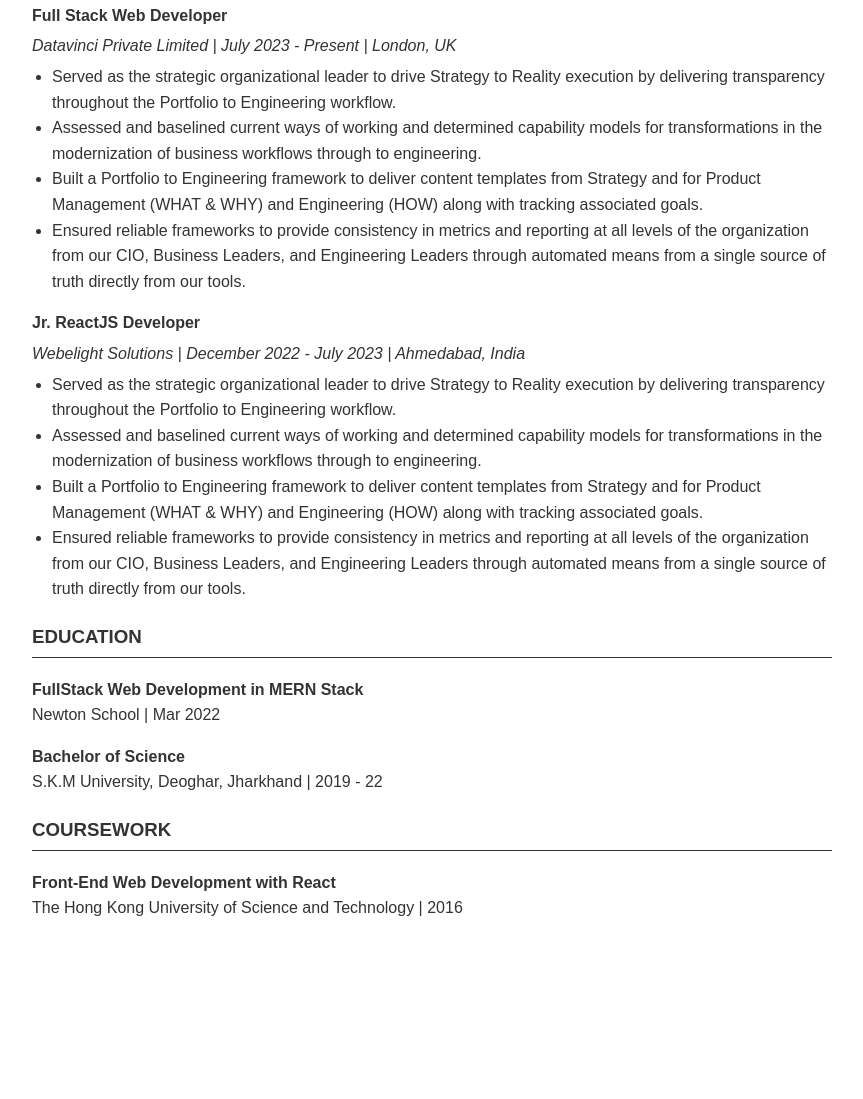
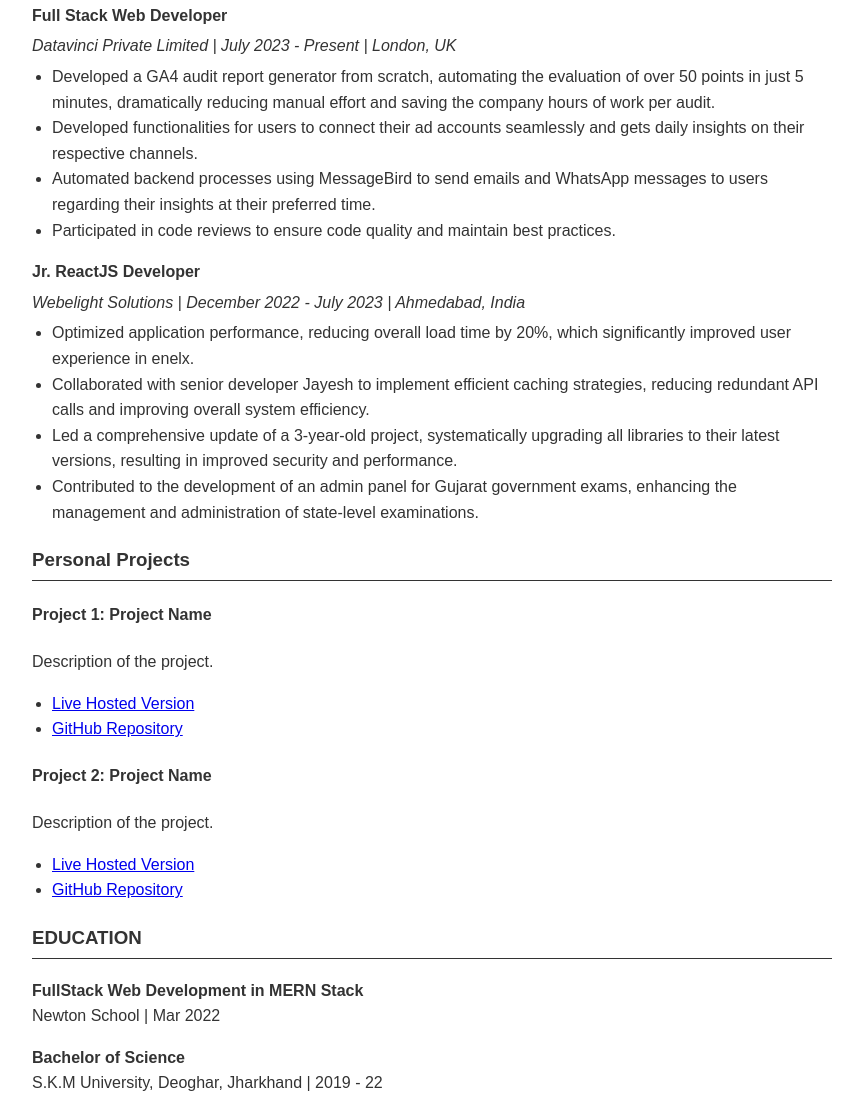
Before and after one commit to OmBharti999/resume-om-pdf, a website: page index.html in a window 1280 px wide. Shown: the part 498-1597 px from the top of the page, without its empty margins (208-1071 px from the left). Before the commit the page ends 1459 px from the top, so only its background shows below. Drawn offline with Linux system fonts and the light colour scheme.

Commit message:
2ND COMMIT

```diff
--- a/index.html
+++ b/index.html
@@ -41,14 +41,7 @@
         Testing, Debugging, Usability Research
       </p>
     </div>
-    <!-- <div class="section">
-      <h3>PROFESSIONAL SUMMARY</h3>
-      <p>
-        Front-End Engineering director specialized in the optimization of
-        workflows throughout the business and into engineering to ensure
-        workflow frameworks are in place and being utilized to full capacity.
-      </p>
-    </div> -->
+
 
     <div class="section">
       <h3>PROFESSIONAL EXPERIENCE</h3>
@@ -59,26 +52,17 @@
         </div>
         <ul>
           <li>
-            Served as the strategic organizational leader to drive Strategy to
-            Reality execution by delivering transparency throughout the
-            Portfolio to Engineering workflow.
+           Developed a GA4 audit report generator from scratch, automating the evaluation of over 50 points in just 5 minutes, dramatically reducing manual effort and saving the company hours of work per audit.
           </li>
           <li>
-            Assessed and baselined current ways of working and determined
-            capability models for transformations in the modernization of
-            business workflows through to engineering.
+            Developed functionalities for users to connect their ad accounts seamlessly and gets daily insights on their respective channels.
           </li>
           <li>
-            Built a Portfolio to Engineering framework to deliver content
-            templates from Strategy and for Product Management (WHAT & WHY) and
-            Engineering (HOW) along with tracking associated goals.
+            Automated backend processes using MessageBird to send emails and WhatsApp messages to users regarding their insights at their preferred time.
           </li>
-          <li>
-            Ensured reliable frameworks to provide consistency in metrics and
-            reporting at all levels of the organization from our CIO, Business
-            Leaders, and Engineering Leaders through automated means from a
-            single source of truth directly from our tools.
-          </li>
+            <li>
+              Participated in code reviews to ensure code quality and maintain best practices.
+            </li>
         </ul>
       </div>
       <div class="job">
@@ -88,29 +72,36 @@
         </div>
         <ul>
           <li>
-            Served as the strategic organizational leader to drive Strategy to
-            Reality execution by delivering transparency throughout the
-            Portfolio to Engineering workflow.
+            Optimized application performance, reducing overall load time by 20%, which significantly improved user experience in enelx.
           </li>
           <li>
-            Assessed and baselined current ways of working and determined
-            capability models for transformations in the modernization of
-            business workflows through to engineering.
+            Collaborated with senior developer Jayesh to implement efficient caching strategies, reducing redundant API calls and improving overall system efficiency.
           </li>
           <li>
-            Built a Portfolio to Engineering framework to deliver content
-            templates from Strategy and for Product Management (WHAT & WHY) and
-            Engineering (HOW) along with tracking associated goals.
+            Led a comprehensive update of a 3-year-old project, systematically upgrading all libraries to their latest versions, resulting in improved security and performance.
           </li>
           <li>
-            Ensured reliable frameworks to provide consistency in metrics and
-            reporting at all levels of the organization from our CIO, Business
-            Leaders, and Engineering Leaders through automated means from a
-            single source of truth directly from our tools.
+            Contributed to the development of an admin panel for Gujarat government exams, enhancing the management and administration of state-level examinations.
           </li>
         </ul>
       </div>
       <!-- Repeat the job div structure for other job experiences -->
+    </div>
+      <div class="section">
+        <h3>Personal Projects</h3>
+      <h4>Project 1: Project Name</h4>
+<p>Description of the project.</p>
+<ul>
+  <li><a href="https://www.example.com" target="_blank">Live Hosted Version</a></li>
+  <li><a href="https://github.com/username/repository" target="_blank">GitHub Repository</a></li>
+</ul>
+
+<h4>Project 2: Project Name</h4>
+<p>Description of the project.</p>
+<ul>
+  <li><a href="https://www.example.com" target="_blank">Live Hosted Version</a></li>
+  <li><a href="https://github.com/username/repository" target="_blank">GitHub Repository</a></li>
+</ul>
     </div>
 
     <div class="section">
@@ -133,19 +124,5 @@
       </p>
     </div>
 
-    <!-- <div class="section">
-      <h3>TECHNICAL SKILLS</h3>
-      <p>
-        <strong>Frontend:</strong> NextJS, ReactJS, TypeScript, JavaScript,
-        Redux-toolkit, HTML, CSS
-      </p>
-      <p>
-        <strong>Backend:</strong> NodeJS, Fastapi, TypeScript, Express, Python
-      </p>
-      <p>
-        <strong>Industry Knowledge:</strong> UX/UI, Development Operations,
-        Testing, Debugging, Usability Research
-      </p>
-    </div> -->
   </body>
 </html>
```
Also changed, not shown: .codesandbox/tasks.json.
